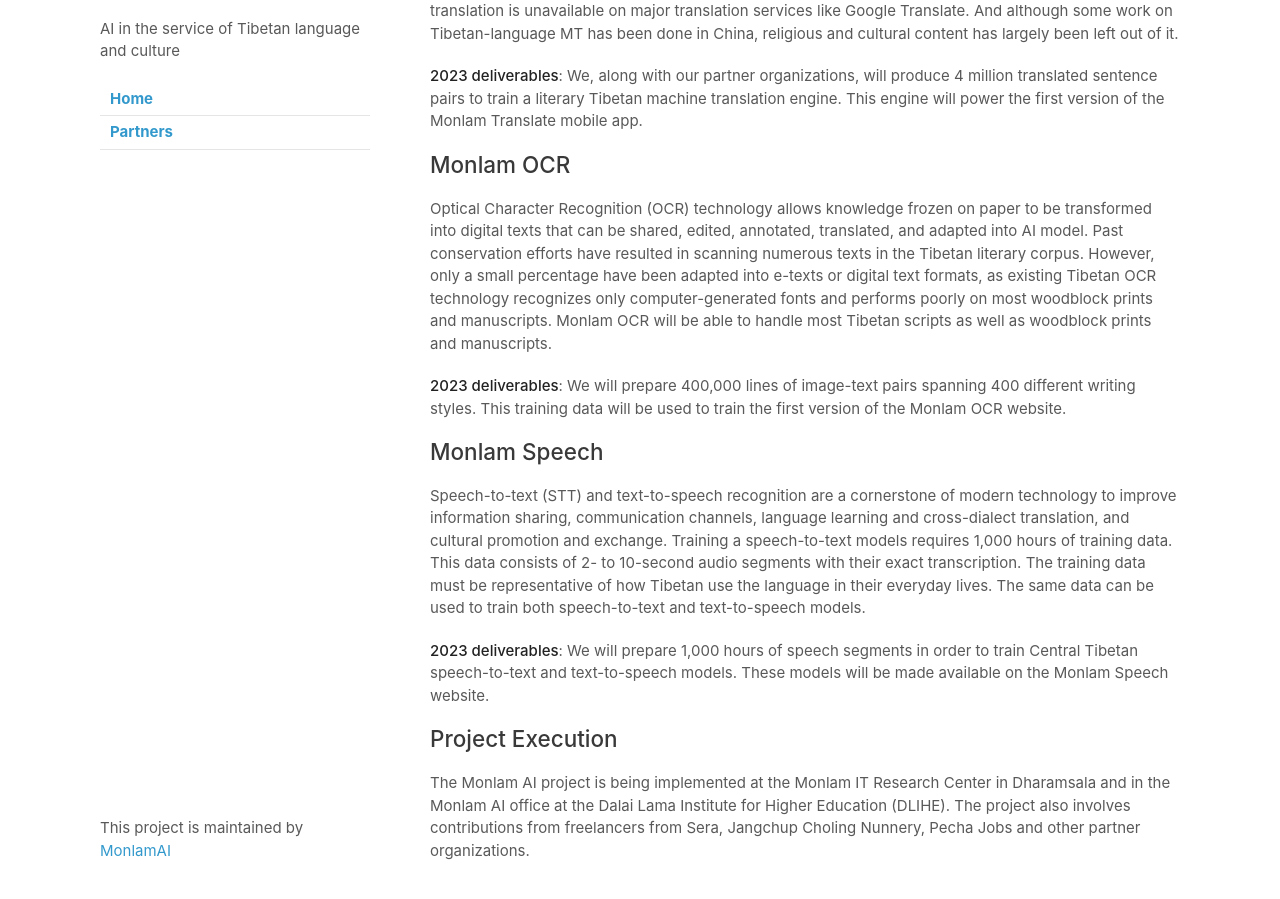
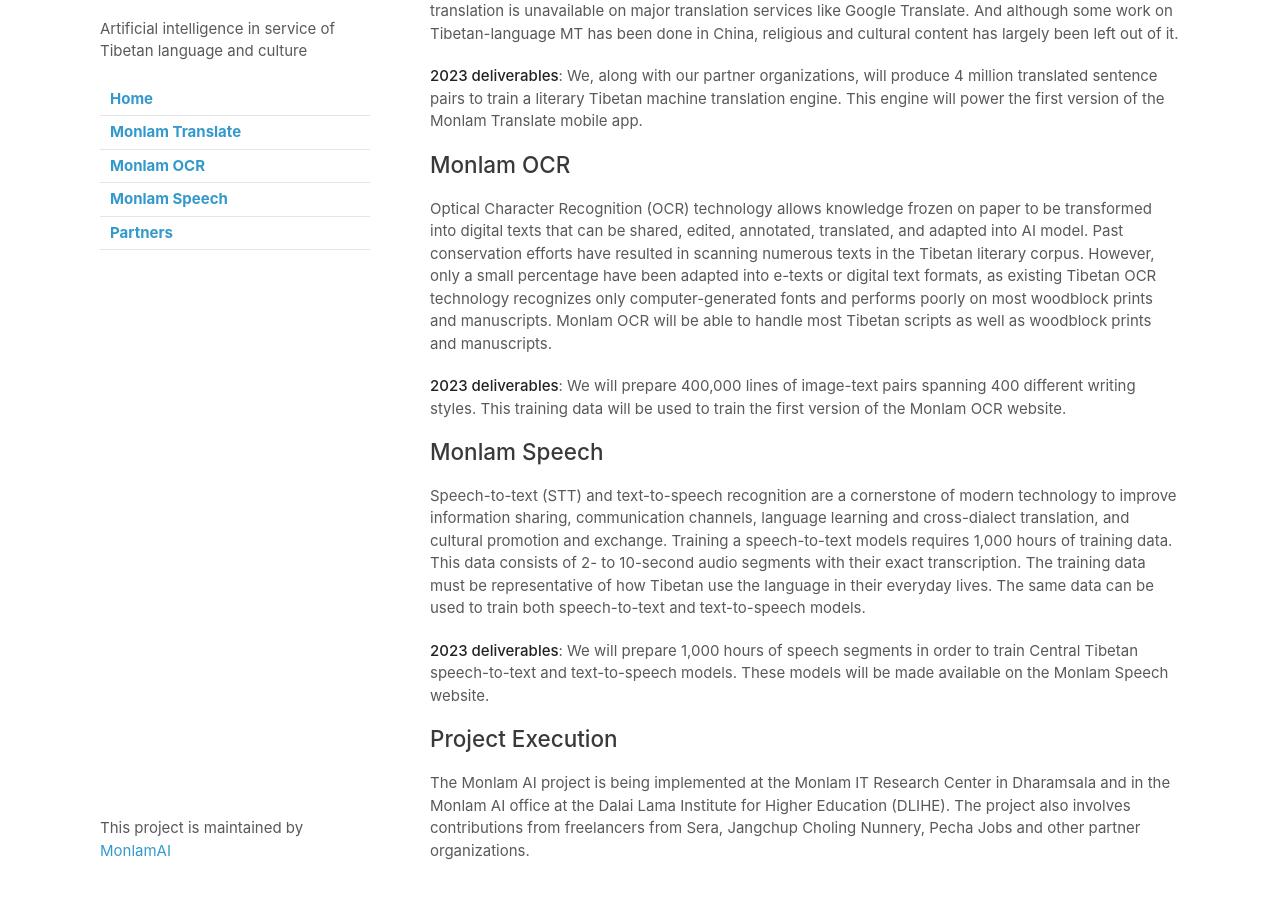
Before and after one commit to MonlamAI/monlam.ai, a Jekyll site: the page built from index.md, in a window 1280 px wide and 1232 px high. Shown: the part 300-1199 px from the top of the window. Built offline with Jekyll 4.4.1, drawn with Linux system fonts in a browser that asks for light colours.

Commit message:
added navigation for new pages

```diff
--- a/_config.yml
+++ b/_config.yml
@@ -1,10 +1,16 @@
 title: Monlam AI
-logo: /assets/img/logo.png
-description: AI in the service of Tibetan language and culture
+logo: /assets/img/Monlam AI logo.png
+description: Artificial intelligence in service of Tibetan language and culture
 show_downloads: False
 theme: jekyll-theme-minimal
 navigation:
   - title: Home
     url: /
+  - title: Monlam Translate
+    url: /mt
+  - title: Monlam OCR
+    url: /ocr
+  - title: Monlam Speech
+    url: /stt
   - title: Partners
     url: /partners
```
